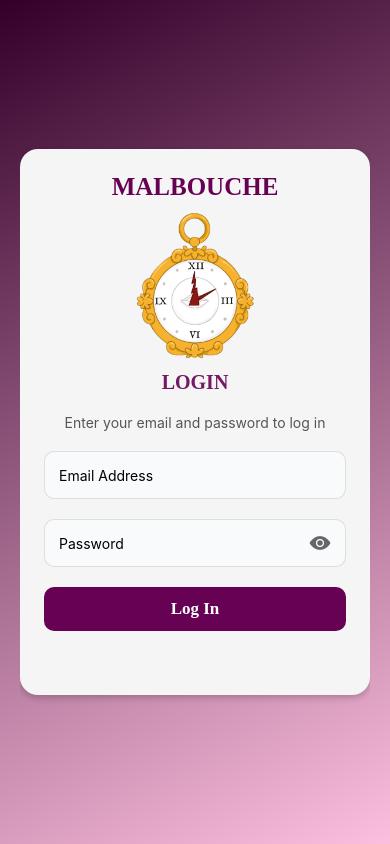
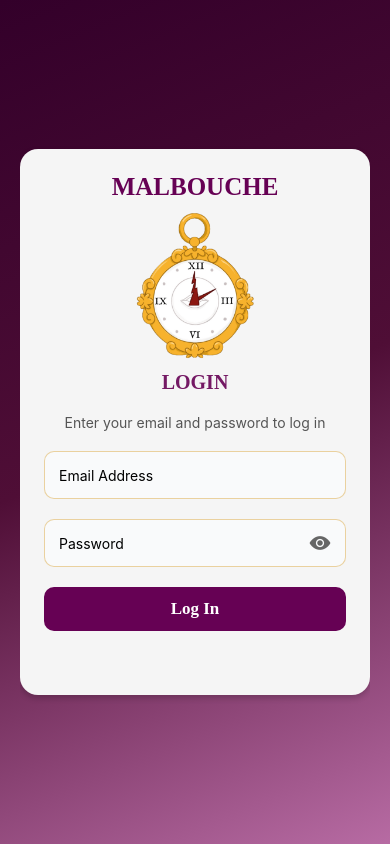
Before and after one commit to AlanMedina53232/Malbouche, a React Native app: screen /Login in a window 390 px wide. Built offline with nearby package versions, Linux system fonts and the light colour scheme; no server answers.

Commit message:
Ya ta mejor los input del login

```diff
--- a/login.js
+++ b/login.js
@@ -35,12 +35,13 @@ export default function Login({ navigation }) {
 
     // Validación de contraseña
     if (!password) {
-      newErrors.password = 'Passrword required';
+      newErrors.password = 'Password required';
       valid = false;
     } else if (password.length < 6) {
       newErrors.password = 'At least 6 characters required';
       valid = false;
     }
+
 
     setErrors(newErrors);
     return valid;
@@ -67,12 +68,19 @@ export default function Login({ navigation }) {
       });
 
         if (!response.ok) {
-        const errorText = await response.text();
-        console.error('Login error response:', errorText);
-        Alert.alert('Error', `Error en el servidor: ${errorText}`);
+        const errorJson = await response.json().catch(() => ({ error: 'Login failed' }));
+        console.error('Login error response:', errorJson);
+
+        // Mostrar error directamente bajo el campo de contraseña
+        setErrors(prev => ({
+          ...prev,
+          password: errorJson.error || 'Incorrect email or password',
+        }));
+
         setIsLoading(false);
         return;
       }
+
 
       const data = await response.json();
 
@@ -85,11 +93,17 @@ export default function Login({ navigation }) {
         }
         navigation.replace('Home');
       } else {
-        Alert.alert('Error', data.error || 'Credenciales incorrectas');
+        setErrors(prev => ({
+          ...prev,
+          password: data.error || 'Incorrect email or password',
+        }));
       }
       } catch (error) {
         console.error('Fetch login error:', error);
-      Alert.alert('Error', `Ocurrió un problema al iniciar sesión: ${error.message}`);
+        setErrors(prev => ({
+        ...prev,
+        password: 'There was a connection problem. Try again.',
+      }));
       } finally {
         setIsLoading(false);
       }
@@ -98,8 +112,8 @@ export default function Login({ navigation }) {
     return (
 
   <LinearGradient
-    colors={['rgba(51, 0, 42, 1)', 'rgba(254, 185, 220, 0.9)']}
-    start={{ x: 0, y: 0 }}
+    colors={['#33002A', '#4F0E36', '#B76BA3']}
+        start={{ x: 0.1, y: 0 }}
         end={{ x: 1, y: 1 }}
     style={styles.container}
   >
@@ -266,18 +280,20 @@ const styles = StyleSheet.create({
   input: {
     width: '100%',
     height: 48,
-    borderColor: 'rgba(204, 204, 204, 0.6)',
+    borderColor: 'rgba(209, 148, 22, 0.4)',
     borderWidth: 1,
     borderRadius: 10,
     paddingHorizontal: 14,
     marginBottom: 8,
     backgroundColor: '#f9fafb',
+    shadowColor: "rgba(102, 1, 84,0.8)",
+    elevation: 1.5,
   },
   passwordContainer: {
     flexDirection: 'row',
     alignItems: 'center',
     width: '100%',
-    borderColor: 'rgba(204, 204, 204, 0.6)',
+    borderColor: 'rgba(209, 148, 22, 0.4)',
     borderWidth: 1,
     borderRadius: 10,
     paddingHorizontal: 14,
@@ -285,6 +301,8 @@ const styles = StyleSheet.create({
     height: 48,
     marginBottom: 8,
     justifyContent: 'space-between',
+    shadowColor: "rgba(102, 1, 84,0.8)",
+    elevation: 1.5,
   },
   passwordInput: {
     flex: 1,
@@ -297,6 +315,8 @@ const styles = StyleSheet.create({
     alignItems: 'center',
     width: '100%',
     marginBottom: 14,
+    shadowColor: "rgba(102, 1, 84,0.8)",
+    elevation: 5,
   },
   buttonText: {
     color: '#fff',
--- a/principals/restricted/usersScreen.js
+++ b/principals/restricted/usersScreen.js
@@ -354,8 +354,8 @@ const styles = StyleSheet.create({
   paddingHorizontal: 20,
   borderBottomWidth: 1,
   borderBottomColor: "#eee",
-  borderBottomLeftRadius: 30,
-borderBottomRightRadius: 30,
+  borderBottomLeftRadius: 15,
+  borderBottomRightRadius: 15,
 
 },
 
@@ -363,12 +363,14 @@ headerContent: {
   flexDirection: 'row',
   justifyContent: 'space-between',
   alignItems: 'center',
+
 },
 
 titleGradient: {
   fontSize: 22,
   fontWeight: "700",
   color: "#fff",
+  paddingLeft: 35
 },
 
   profileButton: {
@@ -428,12 +430,12 @@ titleGradient: {
     alignItems: "center",
     backgroundColor: "#fff",
     borderRadius: 12,
-    borderColor: "rgba(209, 148, 22,0.3)",
-    borderWidth: 1,
+    borderColor: "rgba(209, 148, 22, 0.4)",
+    borderWidth: 1.,
     padding: 15,
     marginVertical: 8,
-    shadowColor: "#660154",
-    elevation: 2,
+    shadowColor: "rgba(102, 1, 84,0.8)",
+    elevation: 5,
  /*    shadowColor: "#000",
     shadowOffset: {
       width: 0,
```
Lines whose indentation alone changed are shown as unchanged.
